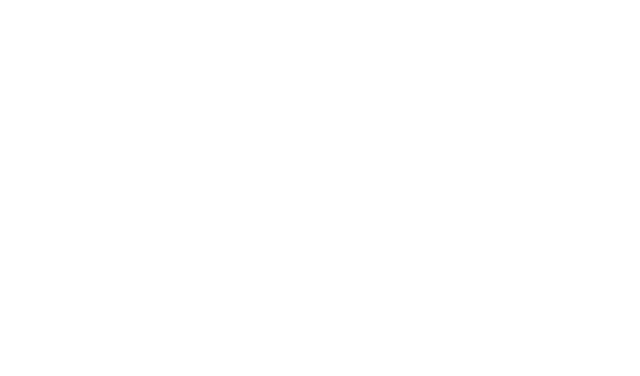
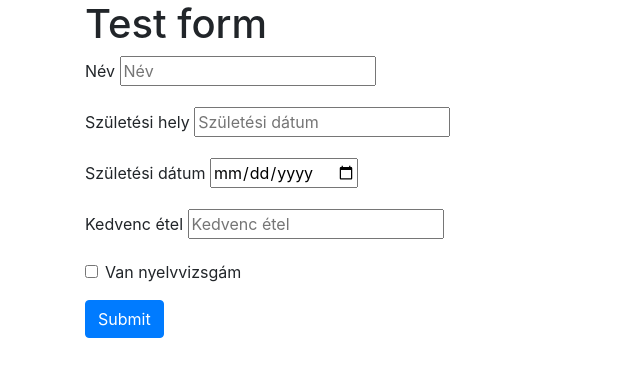
Before and after one commit to HalalMalac11/Nice-Glock, a plain HTML site: page index.html in a window 1280 px wide. Shown: the whole page, without its empty margins (0-640 px from the left). Drawn offline with nearby package versions, Linux system fonts and the light colour scheme.

Commit message:
Basic Form

```diff
--- a/index.html
+++ b/index.html
@@ -4,9 +4,39 @@
     <meta charset="UTF-8">
     <meta http-equiv="X-UA-Compatible" content="IE=edge">
     <meta name="viewport" content="width=device-width, initial-scale=1.0">
+    <link rel="stylesheet" href="https://cdn.jsdelivr.net/npm/bootstrap@4.6.2/dist/css/bootstrap.min.css">
+    <script src="https://cdn.jsdelivr.net/npm/jquery@3.6.4/dist/jquery.slim.min.js"></script>
+    <script src="https://cdn.jsdelivr.net/npm/popper.js@1.16.1/dist/umd/popper.min.js"></script>
+    <script src="https://cdn.jsdelivr.net/npm/bootstrap@4.6.2/dist/js/bootstrap.bundle.min.js"></script>
     <title>Nice Glock 👍</title>
 </head>
 <body>
-
+    <div class="container">
+        <h1>Test form</h1>
+        <form>
+            <div class="form-group">
+                <label for="name">Név</label>
+                <input id="name" name="name" type="text" placeholder="Név">
+            </div>
+            <div class="form-group">
+                <label for="birthPlace">Születési hely</label>
+                <input id="birthPlace" name="birthPlace" type="text" placeholder="Születési dátum">
+            </div>
+            <div class="form-group">
+                <label for="birthDate">Születési dátum</label>
+                <input type="date" name="birthDate" id="birthDate">
+            </div>
+            <div class="form-group">
+                <label for="favFood">Kedvenc étel</label>
+                <input type="text" name="favFood" id="favFood" placeholder="Kedvenc étel">
+            </div>
+            <div class="form-group form-check">
+                <label class="form-check-label">
+                <input class="form-check-input" type="checkbox" name="nyelvvizsga">Van nyelvvizsgám
+                </label>
+            </div>
+            <button type="submit" class="btn btn-primary">Submit</button>
+        </form>
+    </div>
 </body>
 </html>
```
